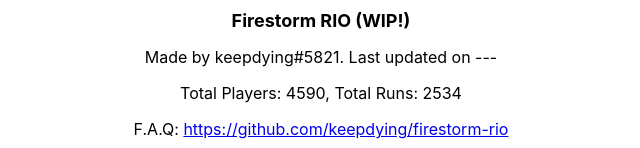
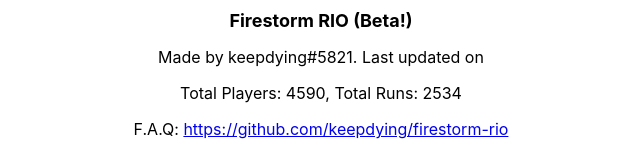
Before and after one commit to keepdying/firestorm-rio-bfa, a React (Create React App) app: page / in a window 1280 px wide. Shown: the top 148 px of the page, without its empty margins (319-959 px from the left). Built offline with nearby package versions, Linux system fonts and the light colour scheme.

Commit message:
Add update time

```diff
--- a/src/App.js
+++ b/src/App.js
@@ -3,15 +3,15 @@ import players_json from './players.json'
 import currentRuns from './runs.json'
 import {useState} from 'react'
 import {PlayerAccordion} from './utils';
-//import lastupdated from './lastUpdated.json'
+import lastupdated from './lastUpdated.json'
 
 function App() {
   const [searchTerm, setSearchTerm] = useState("")
 
   return (
     <div className="App">
-      <div className="app-header">Firestorm RIO (WIP!)</div>
-      <p>Made by keepdying#5821. Last updated on ---</p>
+      <div className="app-header">Firestorm RIO (Beta!)</div>
+      <p>Made by keepdying#5821. Last updated on {lastupdated}</p>
       <p>Total Players: {players_json.length}, Total Runs: {currentRuns.length}</p>
       <p> F.A.Q: <a href="https://github.com/keepdying/firestorm-rio">https://github.com/keepdying/firestorm-rio</a></p>
 
```
